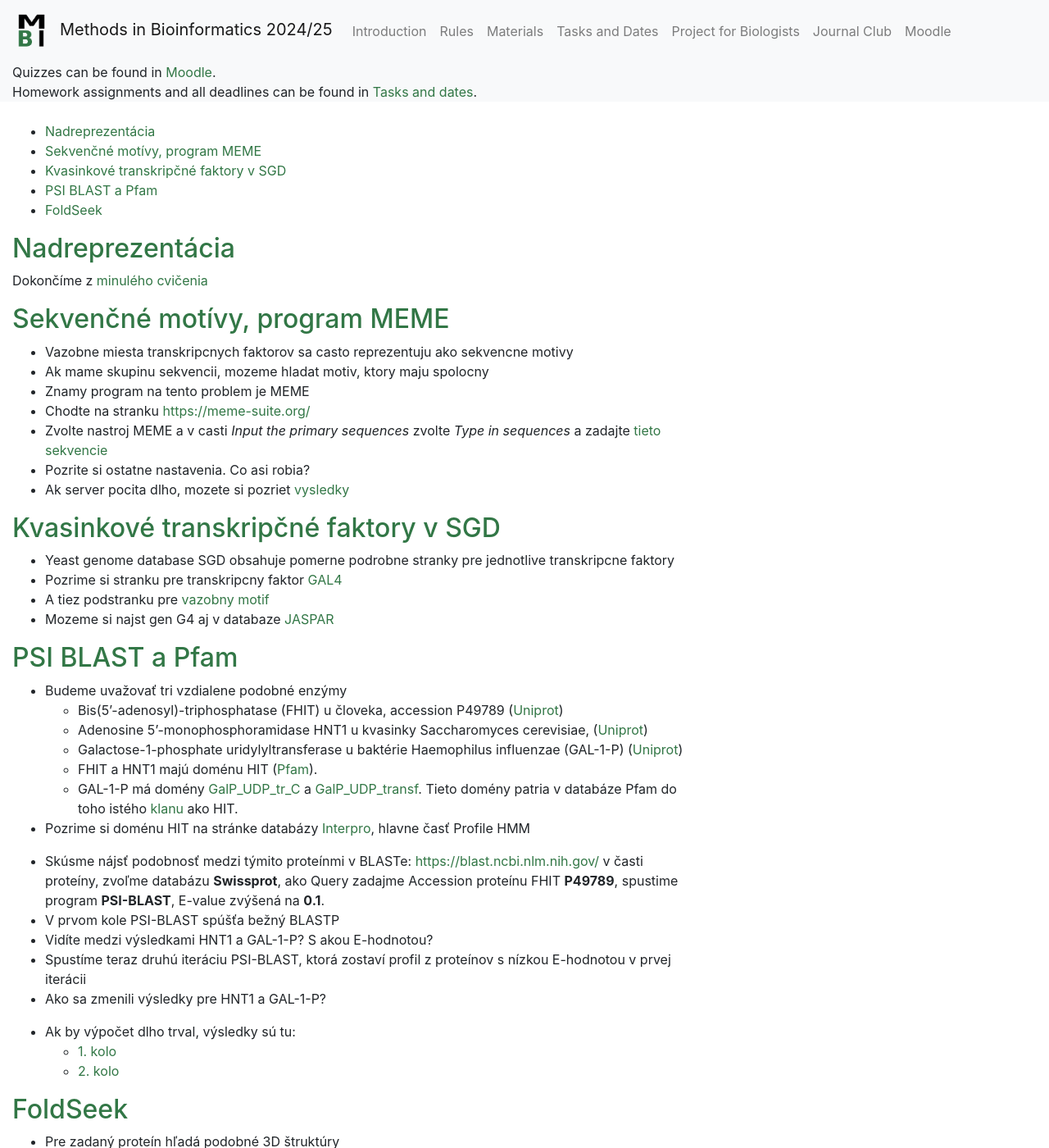
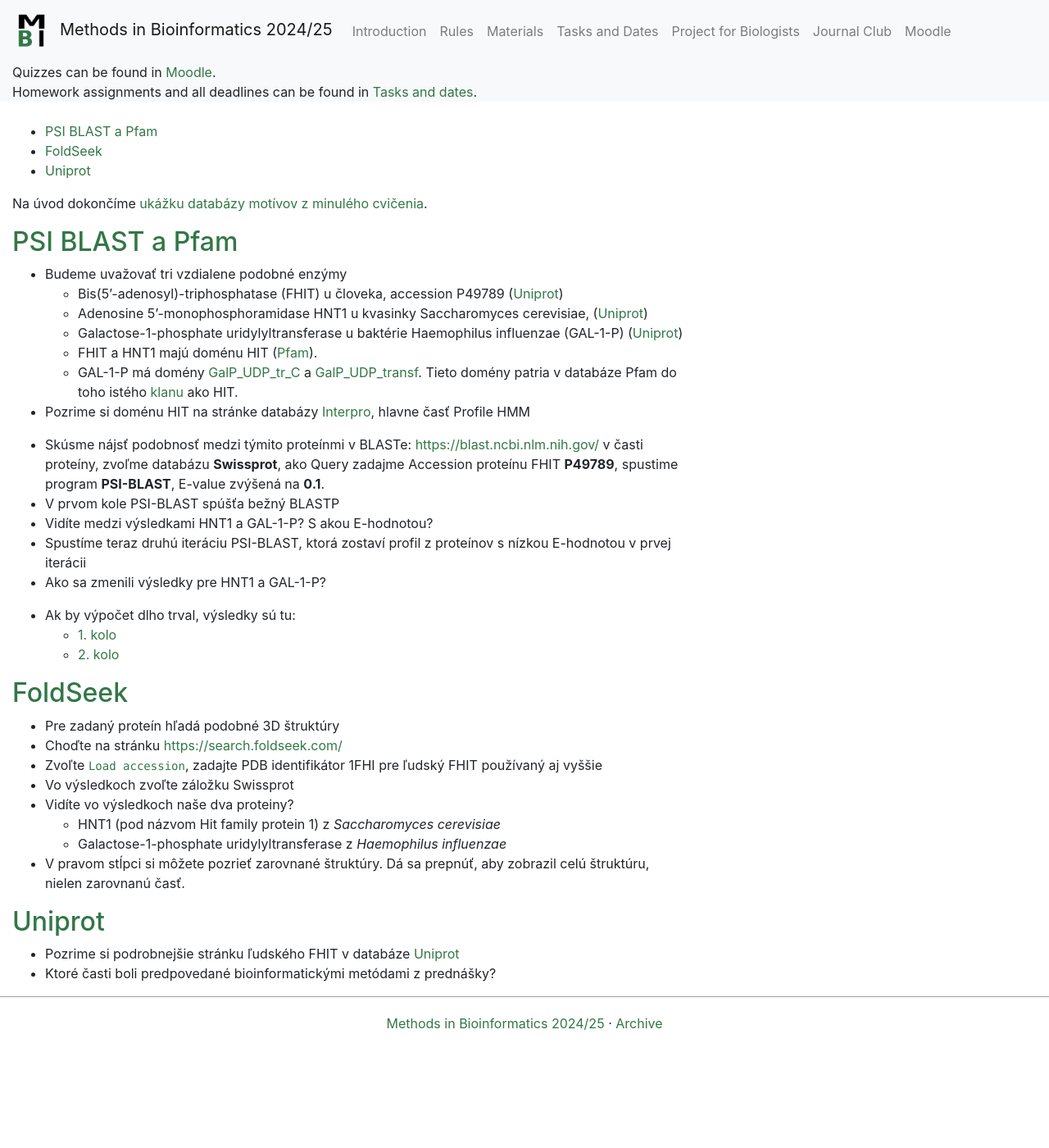
Before and after one commit to fmfi-compbio/mbi, a Jekyll site: the page built from notes/cb-prot.md, in a window 1280 px wide and 1400 px high. Shown: the whole window at 82% size. Built offline with Jekyll 4.4.1, drawn with Linux system fonts in a browser that asks for light colours; nearby versions of some CDN libraries; our own code applies the rules of GitHub Pages for plain Markdown files; some of the changed text lies outside the part shown.

Commit message:
cvicenia

```diff
--- a/notes/cb-prot.md
+++ b/notes/cb-prot.md
@@ -1,39 +1,12 @@
 ---
-title: "Cvičenia pre biológov: Proteíny, nadreprezentácia"
+title: "Cvičenia pre biológov: Proteíny"
 ---
 
 * TOC
 {:toc}
 
 
-## Nadreprezentácia
-
-Dokončíme z [minulého cvičenia](./cb-expr.html#nadreprezentácia-cvičenie-pri-počítači)
-
-<!--
-Proteín PTPRZ1 si pozrieme v [Uniprote](https://www.uniprot.org/uniprotkb/P23471/entry), ktoré techniky z prednášok vidíme na jeho stránke?
--->
-
-## Sekvenčné motívy, program MEME
-
-  - Vazobne miesta transkripcnych faktorov sa casto reprezentuju ako
-    sekvencne motivy
-  - Ak mame skupinu sekvencii, mozeme hladat motiv, ktory maju spolocny
-  - Znamy program na tento problem je MEME
-  - Chodte na stranku <https://meme-suite.org/>
-  - Zvolte nastroj MEME a v casti *Input the primary sequences* zvolte
-    *Type in sequences* a zadajte [tieto
-    sekvencie](https://compbio.fmph.uniba.sk/vyuka/mbi-data/cb11/seq.fa)
-  - Pozrite si ostatne nastavenia. Co asi robia?
-  - Ak server pocita dlho, mozete si pozriet [vysledky](https://compbio.fmph.uniba.sk/vyuka/mbi-data/cb11/MEME.html)
-
-## Kvasinkové transkripčné faktory v SGD
-
-  - Yeast genome database SGD obsahuje pomerne podrobne stranky pre
-    jednotlive transkripcne faktory
-  - Pozrime si stranku pre transkripcny faktor [GAL4](https://www.yeastgenome.org/locus/S000006169/regulation)
-  - A tiez podstranku pre [vazobny motif](http://yetfasco.ccbr.utoronto.ca/MotViewLong.php?PME_sys_qf2=1510)
-  - Mozeme si najst gen G4 aj v databaze [JASPAR](https://jaspar2020.genereg.net/)
+Na úvod dokončíme [ukážku databázy motívov z minulého cvičenia](./cb-expr2.html#kvasinkové-transkripčné-faktory-v-sgd).
 
 ## PSI BLAST a Pfam
 
@@ -82,6 +55,12 @@ Proteín PTPRZ1 si pozrieme v [Uniprote](https://www.uniprot.org/uniprotkb/P2347
 * Zvoľte `Load accession`, zadajte PDB identifikátor 1FHI pre ľudský FHIT používaný aj vyššie
 * Vo výsledkoch zvoľte záložku Swissprot
 * Vidíte vo výsledkoch naše dva proteiny?
-  * HNT1 (pod názvom Hit family protein 1) z Saccharomyces cerevisiae
-  * Galactose-1-phosphate uridylyltransferase z  Haemophilus influenzae
+  * HNT1 (pod názvom Hit family protein 1) z *Saccharomyces cerevisiae*
+  * Galactose-1-phosphate uridylyltransferase z *Haemophilus influenzae*
 * V pravom stĺpci si môžete pozrieť zarovnané štruktúry. Dá sa prepnúť, aby zobrazil celú štruktúru, nielen zarovnanú časť.
+
+
+## Uniprot
+
+- Pozrime si podrobnejšie stránku ľudského FHIT v databáze [Uniprot](https://www.uniprot.org/uniprot/P49789)
+- Ktoré časti boli predpovedané bioinformatickými metódami z prednášky?
```
Also changed, not shown: Materials.md (+14 -7 lines), notes/cb-expr.md (+0 -31 lines), notes/cb-grammars.md (+1 -1 lines), notes/ci-hmm.md (+4 -2 lines).
